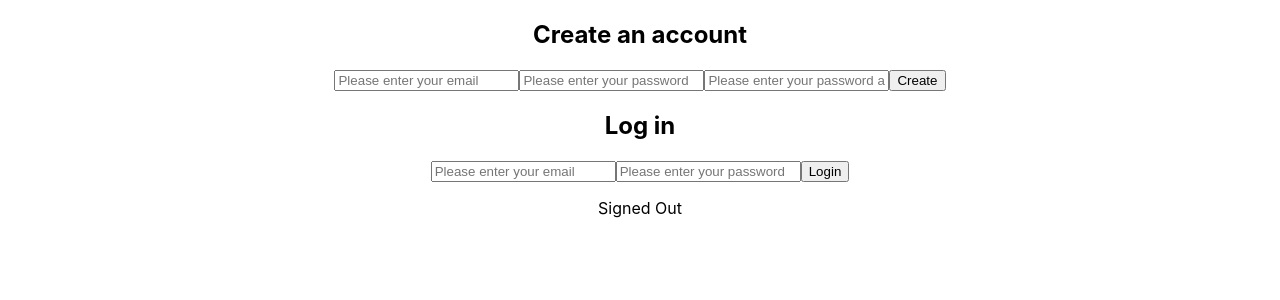
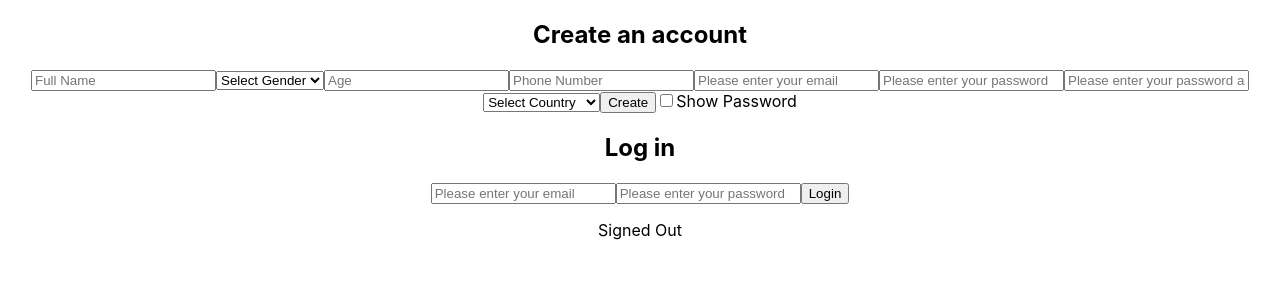
Before and after one commit to zeleznakovs/web2, a React (Create React App) app: page / in a window 1280 px wide. Shown: the top 300 px of the page. Built offline with nearby package versions, Linux system fonts and the light colour scheme; no server answers.

Commit message:
Update SignUp.jsx

```diff
--- a/src/components/auth/SignUp.jsx
+++ b/src/components/auth/SignUp.jsx
@@ -7,12 +7,21 @@ const SignUp = () => {
   const [password, setPassword] = useState("");
   const [copyPassword, setCopyPassword] = useState("");
   const [error, setError] = useState("");
+  const [showPassword, setShowPassword] = useState(false);
+  const [fullName, setFullName] = useState("");
+  const [gender, setGender] = useState("");
+  const [age, setAge] = useState("");
+  const [phoneNumber, setPhoneNumber] = useState("");
+  const [country, setCountry] = useState("");
+  const [profilePhoto, setProfilePhoto] = useState(null);
+
   function register(e) {
     e.preventDefault();
     if (copyPassword !== password) {
       setError("Passwords didn't match");
       return;
     }
+    // Perform any additional validation here before creating user
     createUserWithEmailAndPassword(auth, email, password)
       .then((user) => {
         console.log(user);
@@ -20,13 +29,47 @@ const SignUp = () => {
         setEmail("");
         setCopyPassword("");
         setPassword("");
+        setFullName("");
+        setGender("");
+        setAge("");
+        setPhoneNumber("");
+        setCountry("");
+        setProfilePhoto(null);
       })
       .catch((error) => console.log(error));
   }
+
   return (
     <div>
       <form onSubmit={register}>
         <h2>Create an account</h2>
+        <input
+          placeholder="Full Name"
+          value={fullName}
+          onChange={(e) => setFullName(e.target.value)}
+          type="text"
+        />
+        <select
+          value={gender}
+          onChange={(e) => setGender(e.target.value)}
+        >
+          <option value="">Select Gender</option>
+          <option value="male">Male</option>
+          <option value="female">Female</option>
+          <option value="other">Other</option>
+        </select>
+        <input
+          placeholder="Age"
+          value={age}
+          onChange={(e) => setAge(e.target.value)}
+          type="number"
+        />
+        <input
+          placeholder="Phone Number"
+          value={phoneNumber}
+          onChange={(e) => setPhoneNumber(e.target.value)}
+          type="tel"
+        />
         <input
           placeholder="Please enter your email"
           value={email}
@@ -37,15 +80,36 @@ const SignUp = () => {
           placeholder="Please enter your password"
           value={password}
           onChange={(e) => setPassword(e.target.value)}
-          type="password"
+          type={showPassword ? "text" : "password"}
         />
         <input
           placeholder="Please enter your password again"
           value={copyPassword}
           onChange={(e) => setCopyPassword(e.target.value)}
-          type="password"
+          type={showPassword ? "text" : "password"}
         />
+        <select
+          value={country}
+          onChange={(e) => setCountry(e.target.value)}
+        >
+          <option value="">Select Country</option>
+          <option value="USA">United States</option>
+          <option value="UK">United Kingdom</option>
+          <option value="Canada">Canada</option>
+          <option value="Australia">Australia</option>
+          <option value="Ukraine">Ukraine</option>
+          <option value="BNR">BNR</option>
+          {/* Add more options as needed */}
+        </select>
         <button>Create</button>
+        <label>
+          <input
+            type="checkbox"
+            checked={showPassword}
+            onChange={(e) => setShowPassword(e.target.checked)}
+          />
+          Show Password
+        </label>
         {error ? <p style={{ color: "red" }}>{error}</p> : ""}
       </form>
     </div>
```
